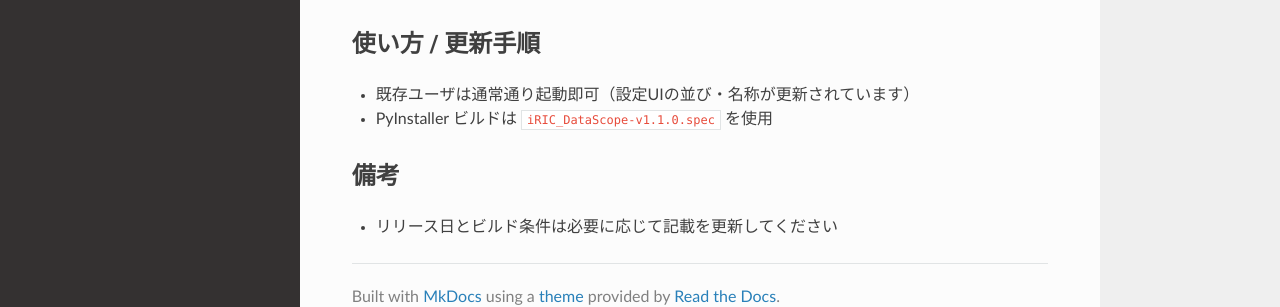
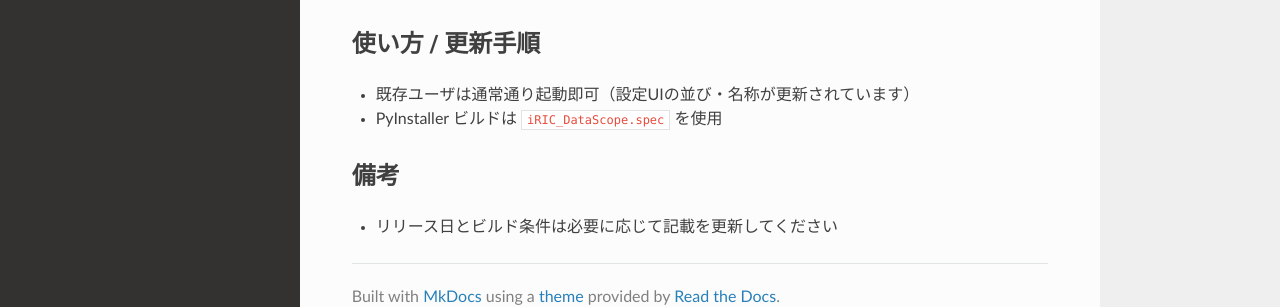
Before and after one commit to Pckk-solvers/iRIC_DataScope, an MkDocs documentation site: the page built from docs/release_notes/v1.1.1.md, in a window 1280 px wide and 1377 px high. Shown: the part 1044-1351 px from the top of the window. Built offline with MkDocs 1.6.1, drawn with Linux system fonts in a browser that asks for light colours; nearby versions of some CDN libraries.

Commit message:
Update v1.1.1.md

```diff
--- a/docs/release_notes/v1.1.1.md
+++ b/docs/release_notes/v1.1.1.md
@@ -29,7 +29,7 @@
 
 ## 使い方 / 更新手順
 - 既存ユーザは通常通り起動即可（設定UIの並び・名称が更新されています）
-- PyInstaller ビルドは `iRIC_DataScope-v1.1.0.spec` を使用
+- PyInstaller ビルドは `iRIC_DataScope.spec` を使用
 
 ## 備考
 - リリース日とビルド条件は必要に応じて記載を更新してください
```
